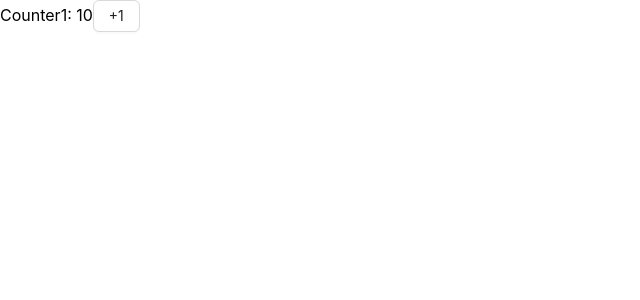
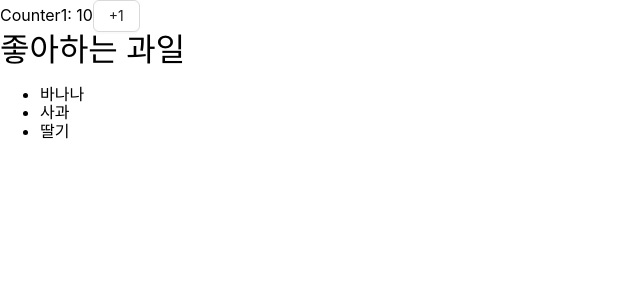
Before and after one commit to yjinjo/react, a React (Create React App) app in the folder react-frontend/: page / in a window 1280 px wide. Shown: the top 300 px of the page, without its empty margins (0-640 px from the left). Built offline with nearby package versions, Linux system fonts and the light colour scheme.

Commit message:
#1. 클래스형 Component 하드코딩

```diff
--- a/react-frontend/src/App.js
+++ b/react-frontend/src/App.js
@@ -24,9 +24,25 @@ class Counter1 extends React.Component {
   }
 }
 
+class FruitComponent extends React.Component {
+  render() {
+    return (
+      <div>
+        <h1>좋아하는 과일</h1>
+        <ul>
+          <li>바나나</li>
+          <li>사과</li>
+          <li>딸기</li>
+        </ul>
+      </div>
+    )
+  }
+}
+
 function App() {
   return <div>
     <Counter1 initialValue={ 10 } />
+    <FruitComponent />
   </div>;
 }
 
```
